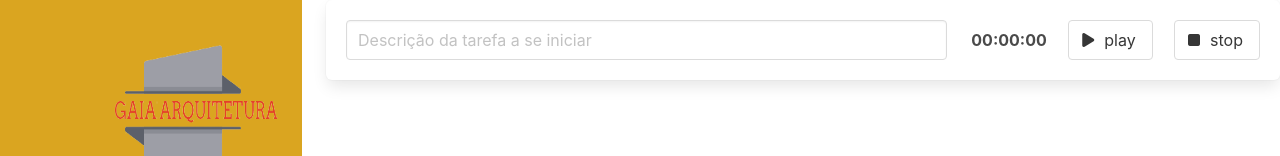
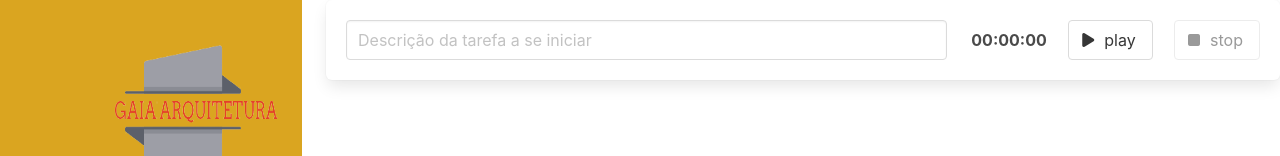
Before and after one commit to JrAdilson/TaskListVue, a Vue app: page / in a window 1280 px wide. Shown: the top 156 px of the page. Built offline with nearby package versions, Linux system fonts and the light colour scheme.

Commit message:
fix multiple clicks on buttons play/stop, get task description

```diff
--- a/src/components/Form.vue
+++ b/src/components/Form.vue
@@ -10,10 +10,11 @@
           type="text"
           class="input"
           placeholder="Descrição da tarefa a se iniciar"
+          v-model="descTask"
         />
       </div>
       <div class="column">
-        <TemporiZador/>
+        <TemporiZador @tempFinal="finTask"/>
       </div>
     </div>
   </div>
@@ -26,6 +27,18 @@ export default defineComponent({
   name: "FormHo",
   components: {
     TemporiZador
+  },
+  data(){
+    return {
+      descTask: ''
+    }
+  },
+  methods: {
+    finTask(tempoDec: number) : void{
+      console.log('a',tempoDec)
+      console.log('desc da task', this.descTask)
+      this.descTask = ''
+    }
   }
 });
 </script>
--- a/src/components/Temp.vue
+++ b/src/components/Temp.vue
@@ -1,13 +1,13 @@
 <template>
   <div class="is-flex is-align-items-center is-justify-content-space-between">
     <CronomeTro :tempoSec="tempoSec" />
-    <button class="button" @click="iniciar">
+    <button class="button" @click="iniciar" :disabled="cronRun">
       <span class="icon">
         <i class="fas fa-play"></i>
       </span>
       <span>play</span>
     </button>
-    <button class="button" @click="final">
+    <button class="button" @click="final" :disabled="!cronRun">
       <span class="icon">
         <i class="fas fa-stop"></i>
       </span>
@@ -21,27 +21,33 @@ import { defineComponent } from "vue";
 import CronomeTro from "./CronomeTro.vue";
 export default defineComponent({
   name: "TemporiZador",
+  emits: ['tempFinal'],
   components: {
-    CronomeTro
+    CronomeTro,
   },
-  data(){
-    return{
+  data() {
+    return {
       tempoSec: 0,
-      cron: 0
-    }
+      cron: 0,
+      cronRun: false,
+    };
   },
   methods: {
-    iniciar(){
+    iniciar() {
       /* Começa a contagem do cronometro
       contagem realizada por segundos
       1 seg = 1000 mili */
+      this.cronRun = true;
       this.cron = setInterval(() => {
-        this.tempoSec += 1
-      }, 1000)
+        this.tempoSec += 1;
+      }, 1000);
     },
-    final(){
-      clearInterval(this.cron)
-    }
-  }
+    final() {
+      this.cronRun = false;
+      clearInterval(this.cron);
+      this.$emit('tempFinal', this.tempoSec)
+      this.tempoSec = 0
+    },
+  },
 });
 </script>
```
